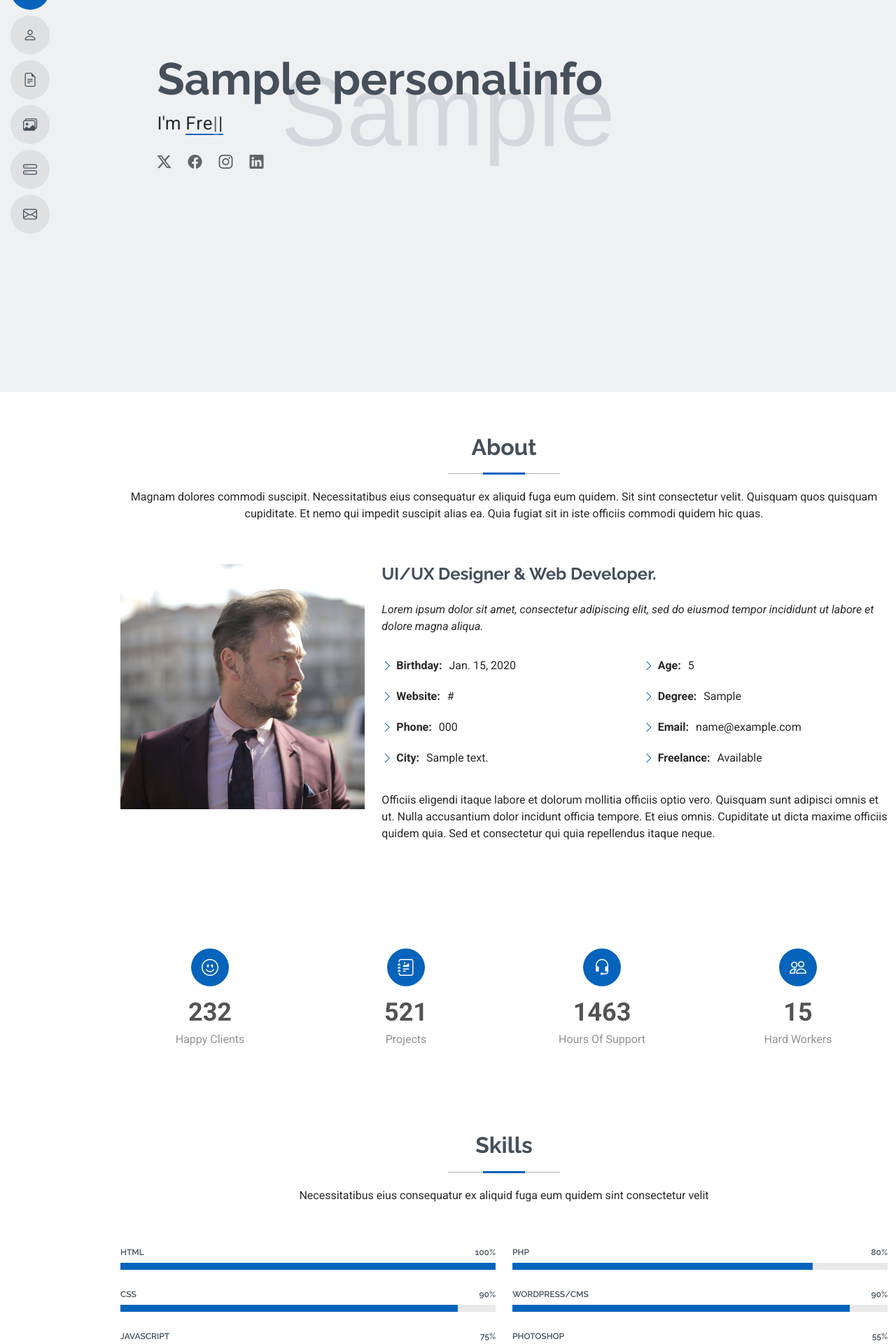
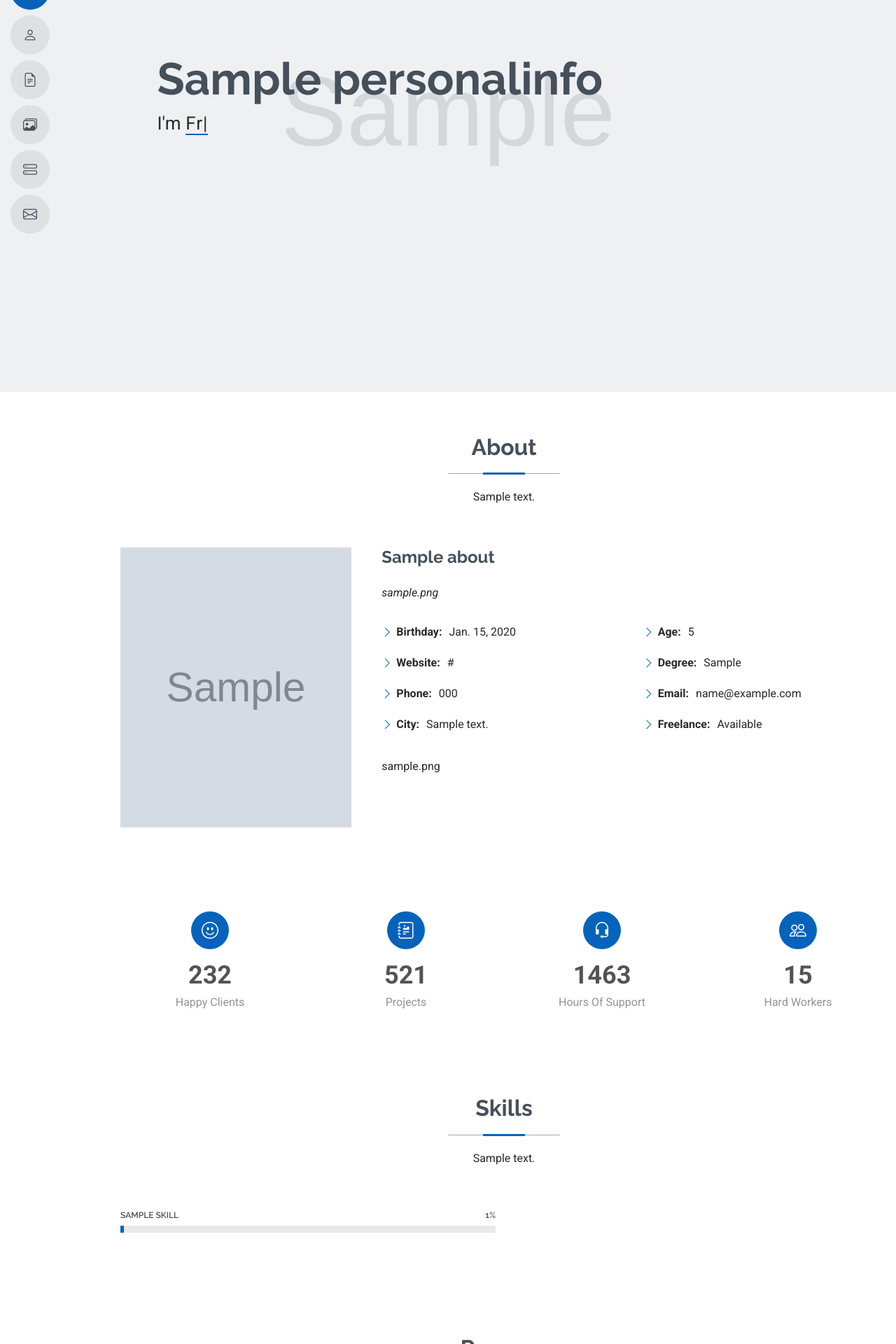
Before and after one commit to akash3410/protfolio-backend, a Django app: page / in a window 1280 px wide. Shown: the part 240-2160 px from the top of the page at 70% size. Run offline with Django 4.2, Linux system fonts and the light colour scheme; tables that the repository leaves empty hold one stand-in row (values such as "Sample post"); grey boxes marked "Sample" are stand-in pictures; some libraries are stand-ins or nearby versions.

Commit message:
About, socials, skills

```diff
--- a/coreapp/context_processors.py
+++ b/coreapp/context_processors.py
@@ -1,4 +1,4 @@
-from .models import PersonalInfo
+from .models import PersonalInfo, About, Social, Skill
 
 def global_personal_info(request):
     try:
@@ -6,3 +6,24 @@
     except PersonalInfo.DoesNotExist:
         info = None
     return {'personal_info': personal_info}
+
+def global_about(request):
+    try:
+        about = About.objects.first()
+    except About.DoesNotExist:
+        about = None
+    return {'about': about}
+
+def globalSocial(request):
+    try:
+        socials = Social.objects.filter(is_active=True)
+    except Social.DoesNotExist:
+        socials = None
+    return{'socials': socials}
+
+def globalSkill(request):
+    try:
+        skills = Skill.objects.filter(is_active=True)
+    except Skill.DoesNotExist:
+        skills = None
+    return{'skills': skills}
--- a/coreapp/models.py
+++ b/coreapp/models.py
@@ -31,3 +31,44 @@
     class Meta:
         verbose_name = "Personal Info"
         verbose_name_plural = "Personal Info"
+
+class About(models.Model):
+    title = models.CharField(max_length=150)
+    description = models.TextField(max_length=250)
+    profile_summary = models.TextField(max_length=250)
+    profile_summary2 = models.TextField(max_length=500, null=True, blank=True)
+    photo = models.ImageField(upload_to='profile/')
+
+    def save(self, *args, **kwargs):
+        if not self.pk and About.objects.exists():
+            raise Exception('There can only be one instance!')
+        else:
+            return super().save(*args, **kwargs)
+
+    def __str__(self):
+        return "About"
+
+    class Meta:
+        verbose_name = "About"
+        verbose_name_plural = "About"
+
+class Social(models.Model):
+    name = models.CharField(max_length=50)
+    logo = models.CharField(max_length=100)
+    link = models.URLField()
+    created_at = models.DateTimeField(auto_now_add=True)
+    update_at = models.DateTimeField(auto_now=True)
+    is_active = models.BooleanField(default=False)
+
+    def __str__(self):
+        return self.name
+
+class Skill(models.Model):
+    title = models.CharField(max_length=50)
+    progress = models.IntegerField()
+    created_at = models.DateTimeField(auto_now_add=True)
+    update_at = models.DateTimeField(auto_now=True)
+    is_active = models.BooleanField(default=False)
+
+    def __str__(self):
+        return self.title
--- a/myapp/templates/myapp/layout.html
+++ b/myapp/templates/myapp/layout.html
@@ -48,18 +48,16 @@
 
   <footer id="footer" class="footer position-relative light-background">
     <div class="container">
-      <h3 class="sitename">Brandon Johnson</h3>
-      <p>Et aut eum quis fuga eos sunt ipsa nihil. Labore corporis magni eligendi fuga maxime saepe commodi placeat.</p>
+      <h3 class="sitename">{{ personal_info.name }}</h3>
+      <p>{{personal_info.bio }}</p>
       <div class="social-links d-flex justify-content-center">
-        <a href=""><i class="bi bi-twitter-x"></i></a>
-        <a href=""><i class="bi bi-facebook"></i></a>
-        <a href=""><i class="bi bi-instagram"></i></a>
-        <a href=""><i class="bi bi-skype"></i></a>
-        <a href=""><i class="bi bi-linkedin"></i></a>
+        {% for social in socials %}
+          <a href="{{ social.link }}"><i class="{{ social.logo }} fs-3"></i></a>
+        {% endfor %}
       </div>
       <div class="container">
         <div class="copyright">
-          <span>Copyright</span> <strong class="px-1 sitename">Alex Smith</strong> <span>All Rights Reserved</span>
+          <span>Copyright</span> <strong class="px-1 sitename">{{ personal_info.name }}</strong> <span>All Rights Reserved</span>
         </div>
         <div class="credits">
           <!-- All the links in the footer should remain intact. -->
@@ -89,7 +87,7 @@
   <script src="{% static 'vendor/swiper/swiper-bundle.min.js' %}"></script>
 
   <!-- Typed CDN -->
-  <script src="https://cdn.jsdelivr.net/npm/typed.js@2.0.12"></script>
+  <!-- <script src="https://cdn.jsdelivr.net/npm/typed.js@2.0.12"></script>
   <script>
     var options = {
       strings: ["Designer", "Developer", "Freelancer", "Photographer"], // List of words to type
@@ -100,7 +98,7 @@
     };
 
     var typed = new Typed(".typed", options);
-  </script>
+  </script> -->
 
   <!-- AOS -->
   <script src="https://cdn.jsdelivr.net/npm/aos@2.3.4/dist/aos.js"></script>
--- a/myapp/templates/myapp/partials/about.html
+++ b/myapp/templates/myapp/partials/about.html
@@ -4,20 +4,19 @@
     <!-- Section Title -->
     <div class="container section-title" data-aos="fade-up">
       <h2>About</h2>
-      <p>Magnam dolores commodi suscipit. Necessitatibus eius consequatur ex aliquid fuga eum quidem. Sit sint consectetur velit. Quisquam quos quisquam cupiditate. Et nemo qui impedit suscipit alias ea. Quia fugiat sit in iste officiis commodi quidem hic quas.</p>
+      <p>{{ about.description }}</p>
     </div><!-- End Section Title -->
 
     <div class="container" data-aos="fade-up" data-aos-delay="100">
 
       <div class="row gy-4 justify-content-center">
         <div class="col-lg-4">
-          <img src="{% static 'img/profile-img.jpg' %}" class="img-fluid" alt="">
+          <img src="{{ about.photo.url }}" alt="profile" width="330px" height="400px">
         </div>
         <div class="col-lg-8 content">
-          <h2>UI/UX Designer &amp; Web Developer.</h2>
+          <h2>{{ about.title }}</h2>
           <p class="fst-italic py-3">
-            Lorem ipsum dolor sit amet, consectetur adipiscing elit, sed do eiusmod tempor incididunt ut labore et dolore
-            magna aliqua.
+            {{ about.profile_summary }}
           </p>
           <div class="row">
             <div class="col-lg-6">
@@ -38,8 +37,7 @@
             </div>
           </div>
           <p class="py-3">
-            Officiis eligendi itaque labore et dolorum mollitia officiis optio vero. Quisquam sunt adipisci omnis et ut. Nulla accusantium dolor incidunt officia tempore. Et eius omnis.
-            Cupiditate ut dicta maxime officiis quidem quia. Sed et consectetur qui quia repellendus itaque neque.
+            {{ about.profile_summary2 }}
           </p>
         </div>
       </div>
--- a/myapp/templates/myapp/partials/hero.html
+++ b/myapp/templates/myapp/partials/hero.html
@@ -9,10 +9,9 @@
           <h2>{{personal_info.name}}</h2>
           <p>I'm <span class="typed" data-typed-items="Designer, Developer, Freelancer, Photographer">Designer</span><span class="typed-cursor typed-cursor-blink" aria-hidden="true"></span></p>
           <div class="social-links">
-            <a href="#"><i class="bi bi-twitter-x"></i></a>
-            <a href="#"><i class="bi bi-facebook"></i></a>
-            <a href="#"><i class="bi bi-instagram"></i></a>
-            <a href="#"><i class="bi bi-linkedin"></i></a>
+            {% for social in socials %}
+              <a href="{{ social.link }}"><i class="{{ social.logo }} fs-3"></i></a>
+            {% endfor %}
           </div>
         </div>
       </div>
--- a/myapp/templates/myapp/partials/skills.html
+++ b/myapp/templates/myapp/partials/skills.html
@@ -3,7 +3,7 @@
     <!-- Section Title -->
     <div class="container section-title" data-aos="fade-up">
       <h2>Skills</h2>
-      <p>Necessitatibus eius consequatur ex aliquid fuga eum quidem sint consectetur velit</p>
+      <p>{{ personal_info.bio }}</p>
     </div><!-- End Section Title -->
 
     <div class="container" data-aos="fade-up" data-aos-delay="100">
@@ -11,52 +11,30 @@
       <div class="row skills-content skills-animation">
 
         <div class="col-lg-6">
-
+          {% for skill in skills %}
+            {% if not skill.id|divisibleby:"2" %}
               <div class="progress">
-            <span class="skill"><span>HTML</span> <i class="val">100%</i></span>
+                <span class="skill"><span>{{ skill.title }}</span> <i class="val">{{ skill.progress }}%</i></span>
                 <div class="progress-bar-wrap">
-              <div class="progress-bar" role="progressbar" aria-valuenow="100" aria-valuemin="0" aria-valuemax="100"></div>
+                  <div class="progress-bar" role="progressbar" aria-valuenow="{{ skill.progress }}" aria-valuemin="0" aria-valuemax="{{ skill.progress }}"></div>
                 </div>
               </div><!-- End Skills Item -->
-
-          <div class="progress">
-            <span class="skill"><span>CSS</span> <i class="val">90%</i></span>
-            <div class="progress-bar-wrap">
-              <div class="progress-bar" role="progressbar" aria-valuenow="90" aria-valuemin="0" aria-valuemax="100"></div>
-            </div>
-          </div><!-- End Skills Item -->
-
-          <div class="progress">
-            <span class="skill"><span>JavaScript</span> <i class="val">75%</i></span>
-            <div class="progress-bar-wrap">
-              <div class="progress-bar" role="progressbar" aria-valuenow="75" aria-valuemin="0" aria-valuemax="100"></div>
-            </div>
-          </div><!-- End Skills Item -->
-
+            {% endif %}
+          {% endfor %}
         </div>
 
         <div class="col-lg-6">
 
+          {% for skill in skills %}
+            {% if skill.id|divisibleby:"2" %}
               <div class="progress">
-            <span class="skill"><span>PHP</span> <i class="val">80%</i></span>
+                <span class="skill"><span>{{ skill.title }}</span> <i class="val">{{ skill.progress }}%</i></span>
                 <div class="progress-bar-wrap">
-              <div class="progress-bar" role="progressbar" aria-valuenow="80" aria-valuemin="0" aria-valuemax="100"></div>
+                  <div class="progress-bar" role="progressbar" aria-valuenow="{{ skill.progress }}" aria-valuemin="0" aria-valuemax="{{ skill.progress }}"></div>
                 </div>
               </div><!-- End Skills Item -->
-
-          <div class="progress">
-            <span class="skill"><span>WordPress/CMS</span> <i class="val">90%</i></span>
-            <div class="progress-bar-wrap">
-              <div class="progress-bar" role="progressbar" aria-valuenow="90" aria-valuemin="0" aria-valuemax="100"></div>
-            </div>
-          </div><!-- End Skills Item -->
-
-          <div class="progress">
-            <span class="skill"><span>Photoshop</span> <i class="val">55%</i></span>
-            <div class="progress-bar-wrap">
-              <div class="progress-bar" role="progressbar" aria-valuenow="55" aria-valuemin="0" aria-valuemax="100"></div>
-            </div>
-          </div><!-- End Skills Item -->
+            {% endif %}
+          {% endfor %}
 
         </div>
 
--- a/protfolio/settings.py
+++ b/protfolio/settings.py
@@ -66,6 +66,9 @@
                 'django.contrib.auth.context_processors.auth',
                 'django.contrib.messages.context_processors.messages',
                 'coreapp.context_processors.global_personal_info',
+                'coreapp.context_processors.global_about',
+                'coreapp.context_processors.globalSocial',
+                'coreapp.context_processors.globalSkill',
             ],
         },
     },
```
Also changed, not shown: coreapp/admin.py (+13 -2 lines), coreapp/forms.py (added), coreapp/migrations/0003_about.py (added), coreapp/migrations/0004_alter_about_options.py (added), coreapp/migrations/0005_about_profile_summary2_alter_about_profile_summary.py (added), coreapp/migrations/0006_alter_about_profile_summary2.py (added), coreapp/migrations/0007_skill.py (added), coreapp/migrations/0008_skill_is_active.py (added), coreapp/migrations/0009_delete_skill.py (added), coreapp/migrations/0010_social.py (added), coreapp/migrations/0011_skill.py (added). Lines whose indentation alone changed are shown as unchanged.
